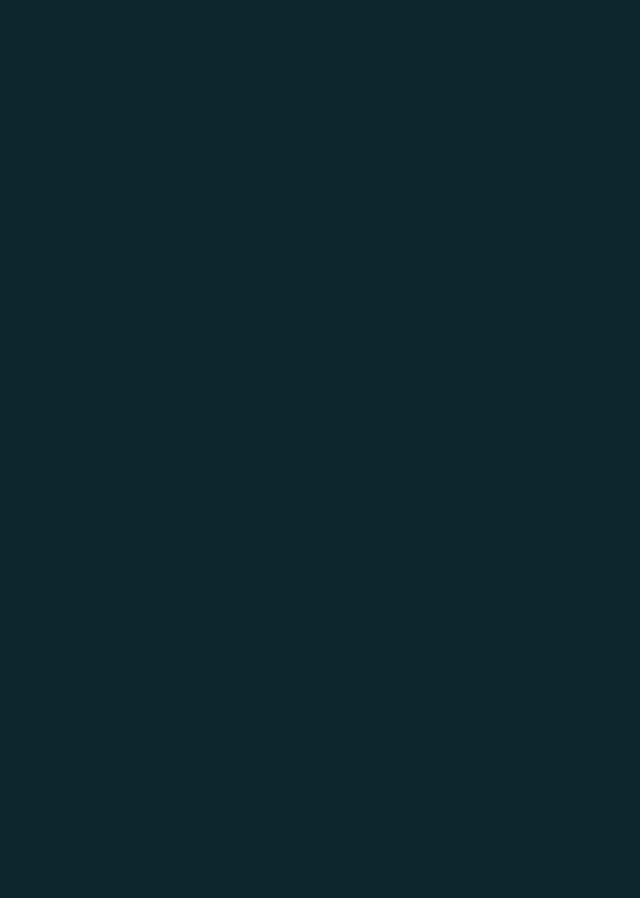
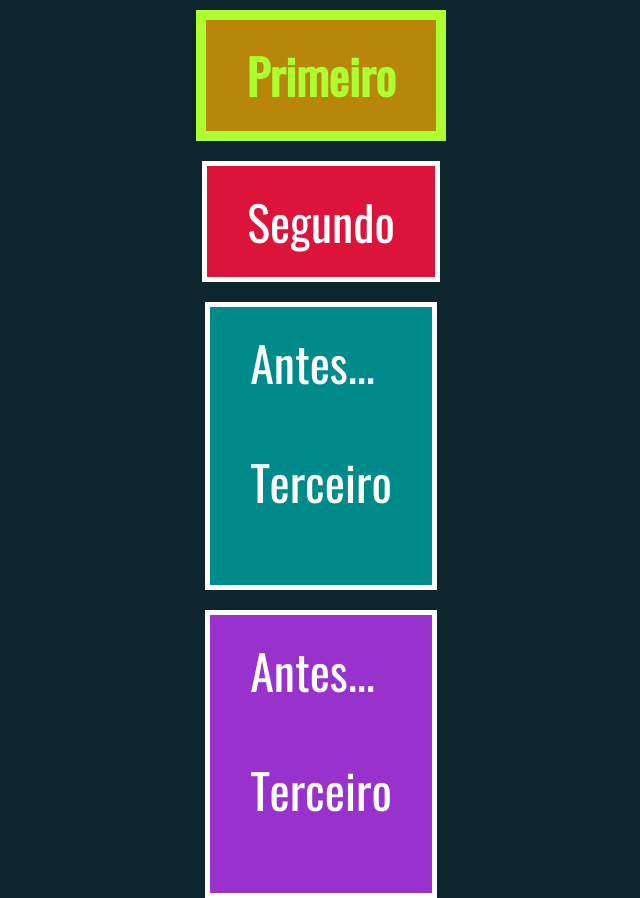
Before and after one commit to rogerio121/estudos-web, a plain HTML site: page exercicios/dom/dom/modificandoHTML1.html in a window 1280 px wide. Shown: the whole page, without its empty margins (319-959 px from the left). Before the commit the page ends 800 px from the top, so only its background shows below. Drawn offline with Linux system fonts and the light colour scheme.

Commit message:
Introduçao ao DOM

```diff
--- a/exercicios/dom/dom/modificandoHTML1.html
+++ b/exercicios/dom/dom/modificandoHTML1.html
@@ -9,7 +9,30 @@
 
 <body class='conteudo exercicio'>
     <script>
-        // ...
+        const body = document.querySelector('body')
+        const div1 = document.createElement('div')
+        div1.classList.add('destaque')
+        div1.innerHTML = 'Primeiro'
+
+        const div2 = document.createElement('div')
+        div2.setAttribute('wm-atribute', 'valor')
+        div2.innerHTML = 'Segundo'
+
+        const p = document.createElement('p')
+        p.innerHTML = 'Terceiro'
+        const div3 = document.createElement('div')
+        div3.appendChild(p)
+
+        body.appendChild(div1)
+        body.appendChild(div2)
+        body.appendChild(div3)
+
+        const texto = document.createTextNode('Antes...')
+        div3.insertBefore(texto, div3.childNodes[0])
+
+        const div4 = div3.cloneNode(true)
+
+        body.appendChild(div4)
     </script>
 </body>
 
```
